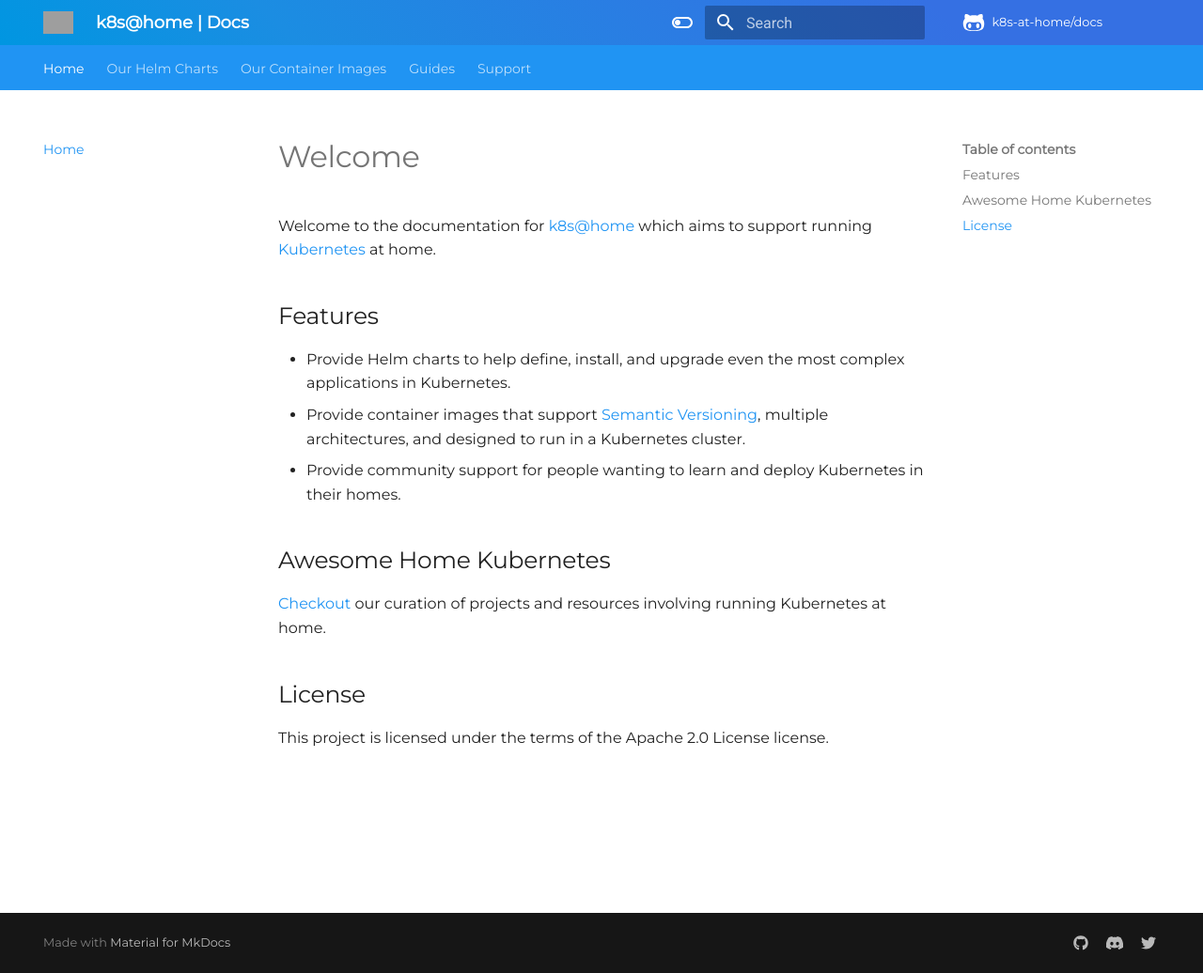
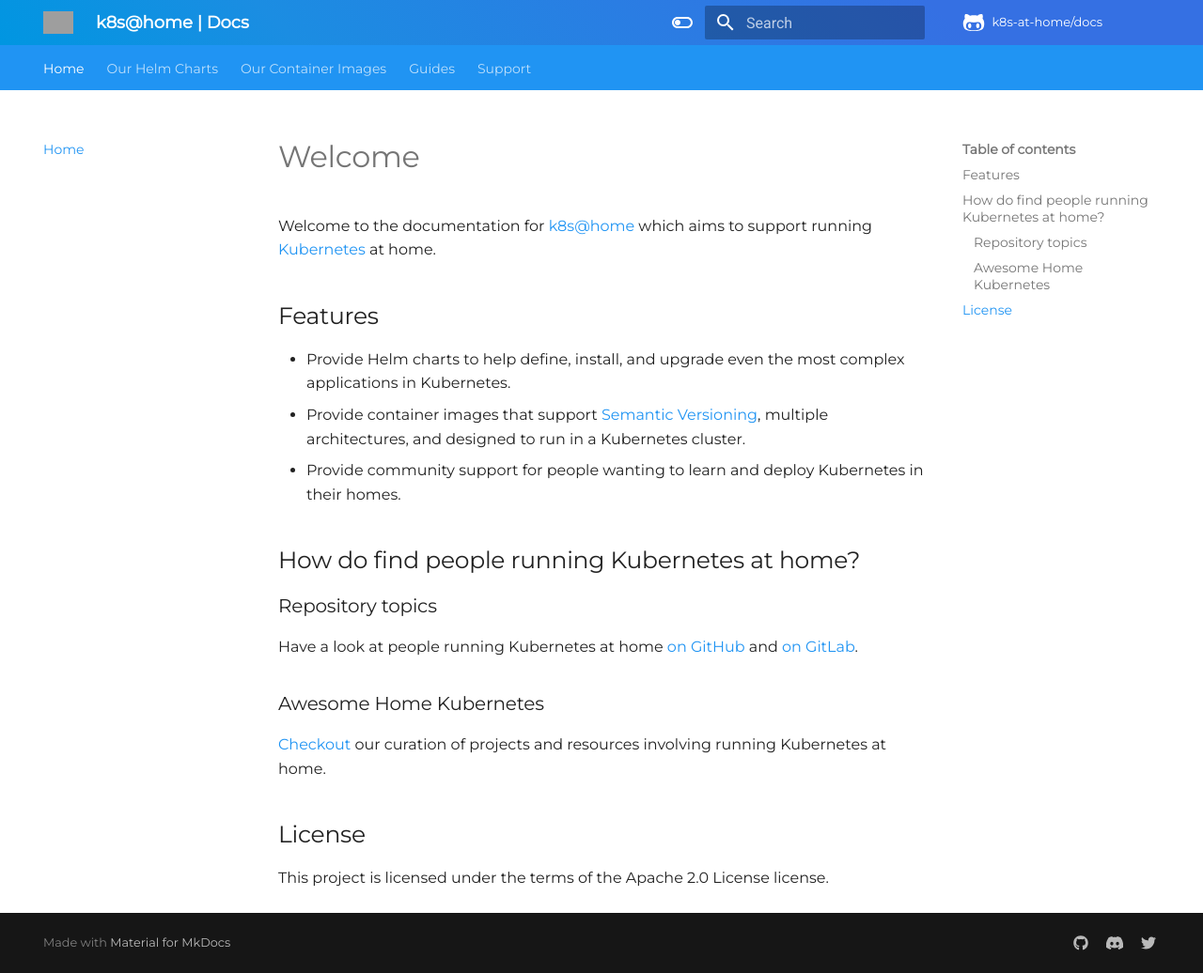
Before and after one commit to nicholaswilde/docs, an MkDocs documentation site: the page built from docs/index.md, in a window 1280 px wide and 1036 px high. Shown: the whole window at 94% size. Built offline with MkDocs 1.6.1 and Material for MkDocs 9.7.7, drawn with Linux system fonts in a browser that asks for light colours; comment, search, counter and statistics services are not loaded; grey boxes are pictures that could not be loaded.

Commit message:
Update index.md

```diff
--- a/docs/index.md
+++ b/docs/index.md
@@ -13,7 +13,15 @@
 - Provide community support for people wanting to learn and deploy Kubernetes
   in their homes.
 
-## Awesome Home Kubernetes
+## How do find people running Kubernetes at home?
+
+### Repository topics
+
+Have a look at people running Kubernetes at home [on
+GitHub](https://github.com/topics/k8s-at-home?o=desc&s=updated) and [on
+GitLab](https://gitlab.com/search?search=k8s-at-home).
+
+### Awesome Home Kubernetes
 
 [Checkout](https://github.com/k8s-at-home/awesome-home-kubernetes) our curation
 of projects and resources involving running Kubernetes at home.
```
